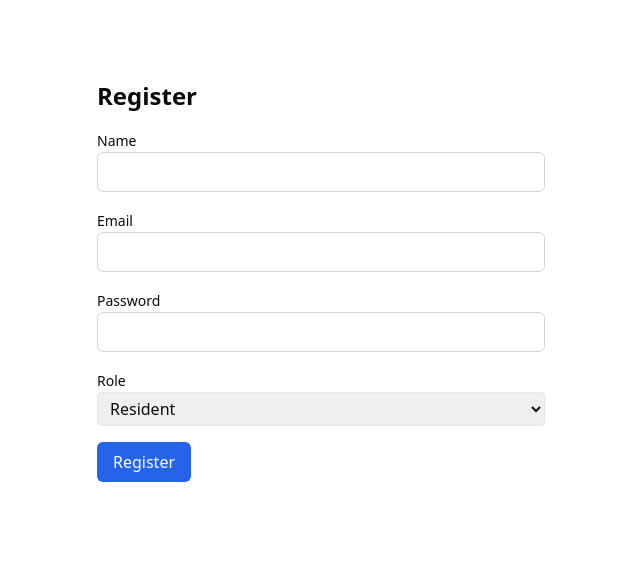
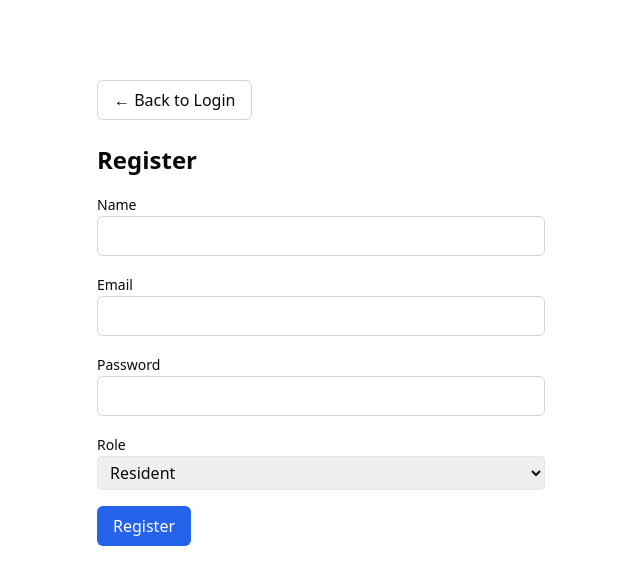
Before and after one commit to sheharzad-developer/edenavenue, a Next.js app: page /auth/register in a window 1280 px wide. Shown: the top 584 px of the page, without its empty margins (319-959 px from the left). Built offline with nearby package versions, Linux system fonts and the light colour scheme.

Commit message:
feat: add back to login button on register page

```diff
--- a/src/app/auth/register/page.tsx
+++ b/src/app/auth/register/page.tsx
@@ -40,6 +40,11 @@ export default function RegisterPage() {
 
   return (
     <div className="max-w-md mx-auto mt-20">
+      <div className="mb-6">
+        <Button variant="outline" onClick={() => router.push('/auth/login')}>
+          ← Back to Login
+        </Button>
+      </div>
       <h1 className="text-2xl font-bold mb-4">Register</h1>
       <form onSubmit={handleRegister} className="space-y-4">
         <div>
```
